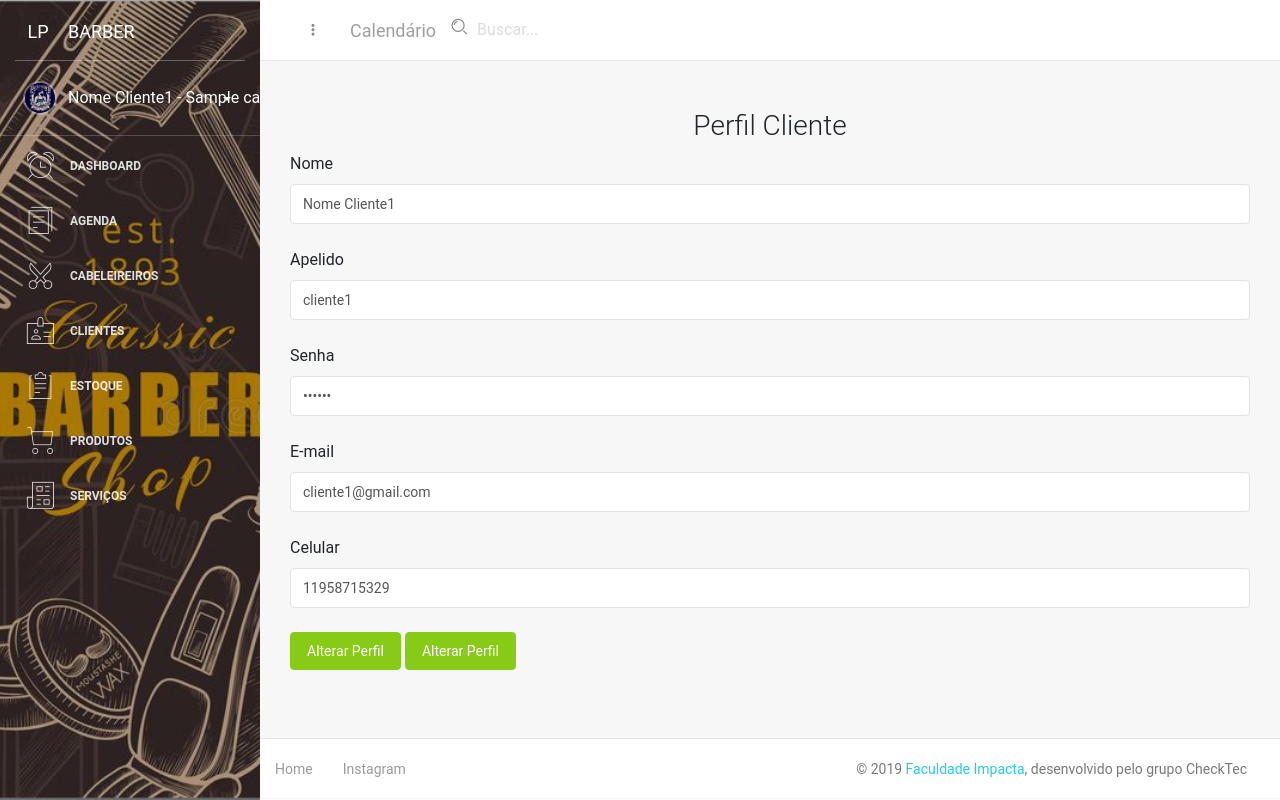
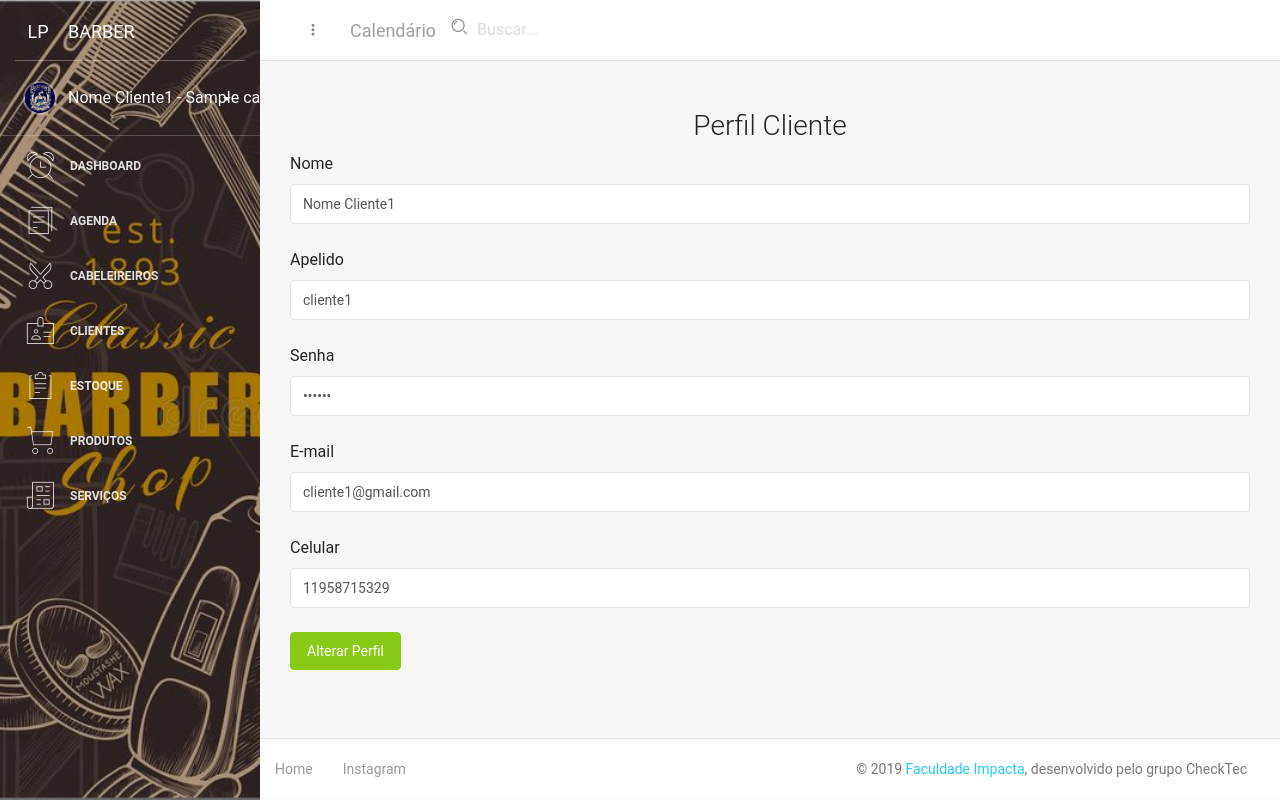
Before and after one commit to AlfaPhD/django_schedule, a Django app: page /cliente/edit/1 in a window 1280 px wide. Run offline with Django 3.2, Linux system fonts and the light colour scheme; a user stored in the database is signed in; data comes from the database, SQL or seed files in the repository; both versions use the stored data as it was after the commit; tables that the repository leaves empty hold one stand-in row (values such as "Sample post"); some libraries are stand-ins or nearby versions.

Commit message:
correção template editar pefil do cliente

```diff
--- a/website/templates/website/cliente/edit.html
+++ b/website/templates/website/cliente/edit.html
@@ -20,9 +20,6 @@
             <input type="text" name="celular"  value="{{ clientes.celular }}" placeholder="Celular" class="form-control"required />
             </br>
             <button class="btn btn-success" href="{% url 'website:perfilCliente' %}"> <span class="glyphicon glyphicon-add"></span>Alterar Perfil</button>
-            {% if user.cabeleireiro and user.cabeleireiro.ativo %}
-                <button class="btn btn-success" href="{% url 'website:indexCliente' %}"> <span class="glyphicon glyphicon-add"></span>Alterar Perfil</button>
-            {% endif %}
         </div>
     </form>
 {% endblock %}
```
Also changed, not shown: heroku_db.sqlite3.
